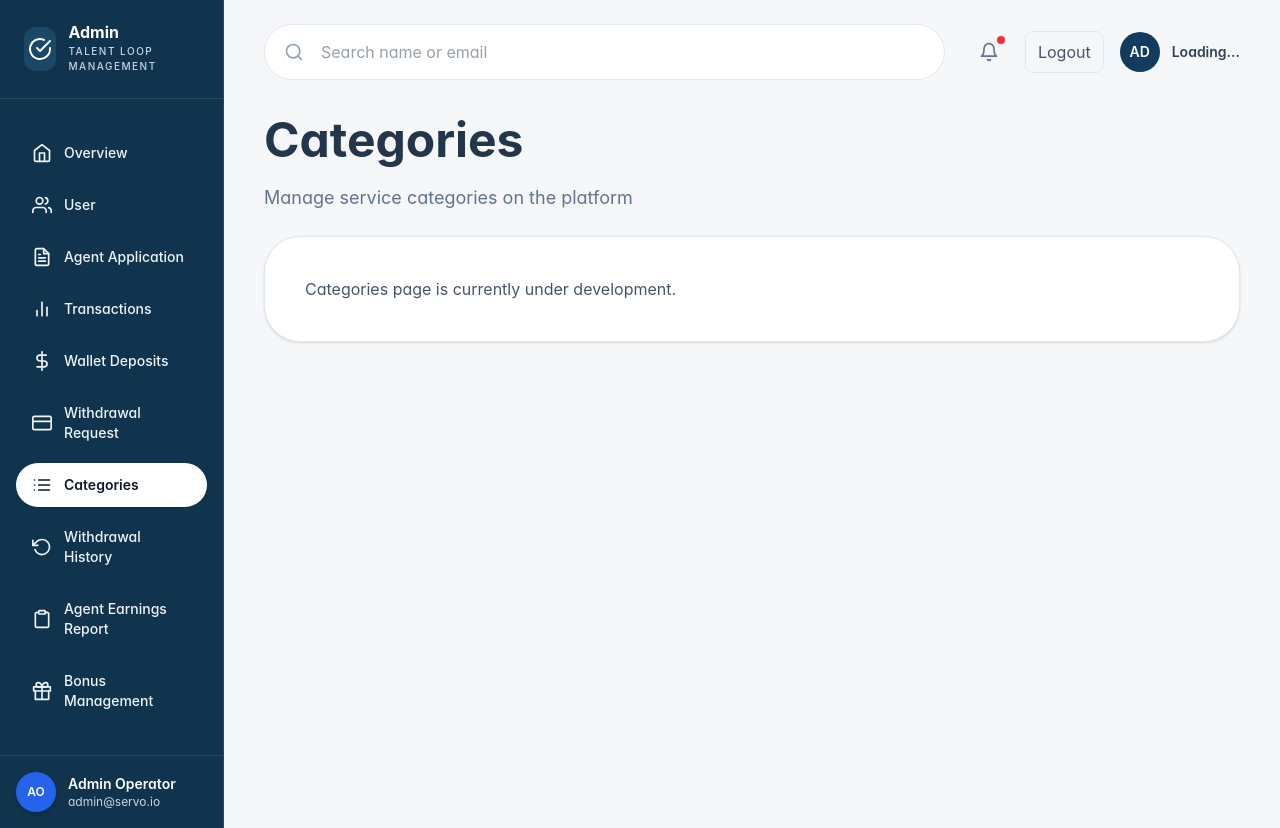
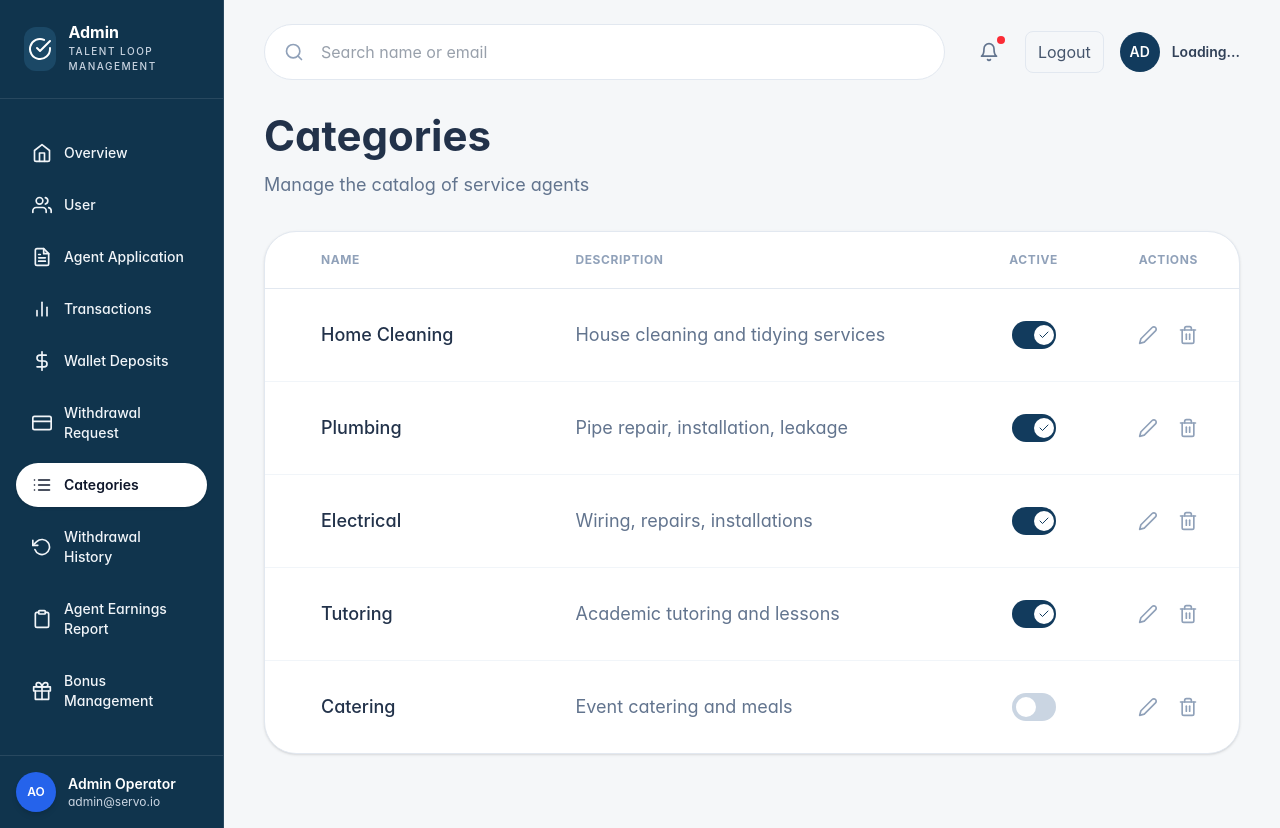
Before and after one commit to Talent-Loop/talentloop_web, a React (Vite) app: page /categories in a window 1280 px wide. Built offline with nearby package versions, Linux system fonts and the light colour scheme; no server answers; sample sign-in values are in the browser's storage.

Commit message:
Implement Categories pageI

```diff
--- a/src/pages/CategoriesPage.tsx
+++ b/src/pages/CategoriesPage.tsx
@@ -1,21 +1,155 @@
+import { useState } from "react";
+import {
+  FiEdit2,
+  FiTrash2,
+  FiCheck,
+} from "react-icons/fi";
+
+interface Category {
+  id: number;
+  name: string;
+  description: string;
+  active: boolean;
+}
+
 export default function CategoriesPage() {
+  const [categories, setCategories] = useState<Category[]>([
+    {
+      id: 1,
+      name: "Home Cleaning",
+      description: "House cleaning and tidying services",
+      active: true,
+    },
+    {
+      id: 2,
+      name: "Plumbing",
+      description: "Pipe repair, installation, leakage",
+      active: true,
+    },
+    {
+      id: 3,
+      name: "Electrical",
+      description: "Wiring, repairs, installations",
+      active: true,
+    },
+    {
+      id: 4,
+      name: "Tutoring",
+      description: "Academic tutoring and lessons",
+      active: true,
+    },
+    {
+      id: 5,
+      name: "Catering",
+      description: "Event catering and meals",
+      active: false,
+    },
+  ]);
+
+  const toggleCategory = (id: number) => {
+    setCategories((prev) =>
+      prev.map((category) =>
+        category.id === id
+          ? {
+              ...category,
+              active: !category.active,
+            }
+          : category
+      )
+    );
+  };
+
   return (
-    <section className="space-y-6">
+    <section className="space-y-8">
+      {/* Header */}
       <div>
-        <h1 className="text-[48px] font-bold text-[#24364B]">
+        <h1 className="text-[42px] font-bold text-[#22324A]">
           Categories
         </h1>
 
-        <p className="mt-2 text-lg text-slate-500">
-          Manage service categories on the platform
+        <p className="mt-1 text-lg text-slate-500">
+          Manage the catalog of service agents
         </p>
       </div>
 
-      <div className="rounded-[36px] border border-slate-200 bg-white p-10 shadow-sm">
-        <p className="text-slate-600">
-          Categories page is currently under development.
-        </p>
+      {/* Table */}
+      <div className="overflow-hidden rounded-[32px] border border-slate-200 bg-white shadow-sm">
+        <div className="overflow-x-auto">
+          <table className="min-w-full">
+            <thead className="border-b border-slate-200">
+              <tr className="text-left text-xs font-semibold uppercase tracking-wider text-slate-400">
+                <th className="px-14 py-5">Name</th>
+                <th className="px-8 py-5">Description</th>
+                <th className="px-8 py-5 text-center">
+                  Active
+                </th>
+                <th className="px-8 py-5 text-center">
+                  Actions
+                </th>
+              </tr>
+            </thead>
+
+            <tbody>
+              {categories.map((category) => (
+                <tr
+                  key={category.id}
+                  className="border-b border-slate-100 last:border-none"
+                >
+                  <td className="px-14 py-8 text-lg font-medium text-[#22324A]">
+                    {category.name}
+                  </td>
+
+                  <td className="px-8 py-8 text-lg text-slate-500">
+                    {category.description}
+                  </td>
+
+                  <td className="px-8 py-8">
+                    <div className="flex justify-center">
+                      <button
+                        onClick={() =>
+                          toggleCategory(category.id)
+                        }
+                        className={`relative h-7 w-11 rounded-full transition ${
+                          category.active
+                            ? "bg-[#123B5D]"
+                            : "bg-slate-300"
+                        }`}
+                      >
+                        <span
+                          className={`absolute top-1 flex h-5 w-5 items-center justify-center rounded-full bg-white transition-all ${
+                            category.active
+                              ? "left-[22px]"
+                              : "left-1"
+                          }`}
+                        >
+                          {category.active && (
+                            <FiCheck
+                              size={12}
+                              className="text-[#123B5D]"
+                            />
+                          )}
+                        </span>
+                      </button>
+                    </div>
+                  </td>
+
+                  <td className="px-8 py-8">
+                    <div className="flex items-center justify-center gap-5">
+                      <button className="text-slate-400 transition hover:text-[#123B5D]">
+                        <FiEdit2 size={20} />
+                      </button>
+
+                      <button className="text-slate-400 transition hover:text-red-600">
+                        <FiTrash2 size={20} />
+                      </button>
+                    </div>
+                  </td>
+                </tr>
+              ))}
+            </tbody>
+          </table>
+        </div>
       </div>
     </section>
-  )
+  );
 }
```
